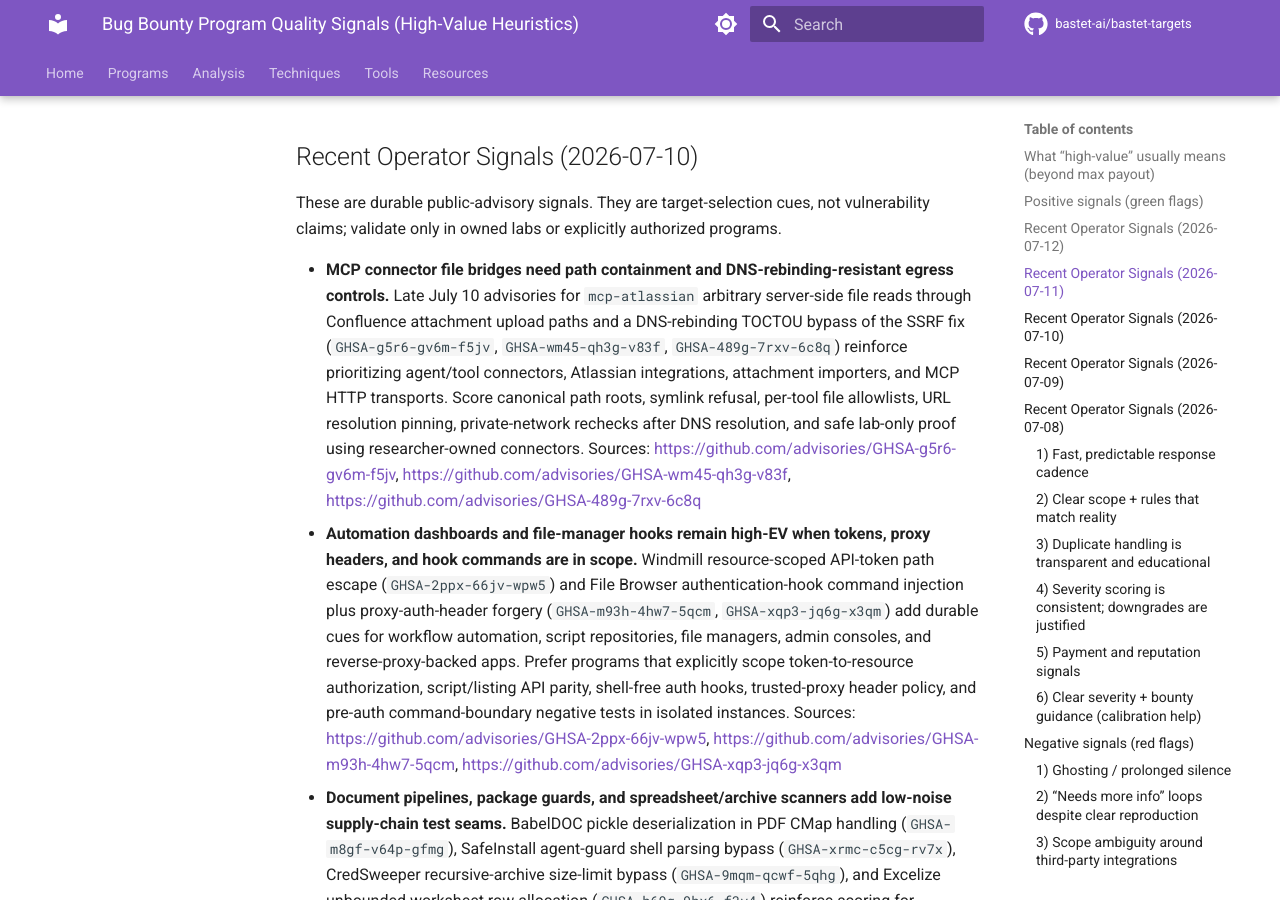
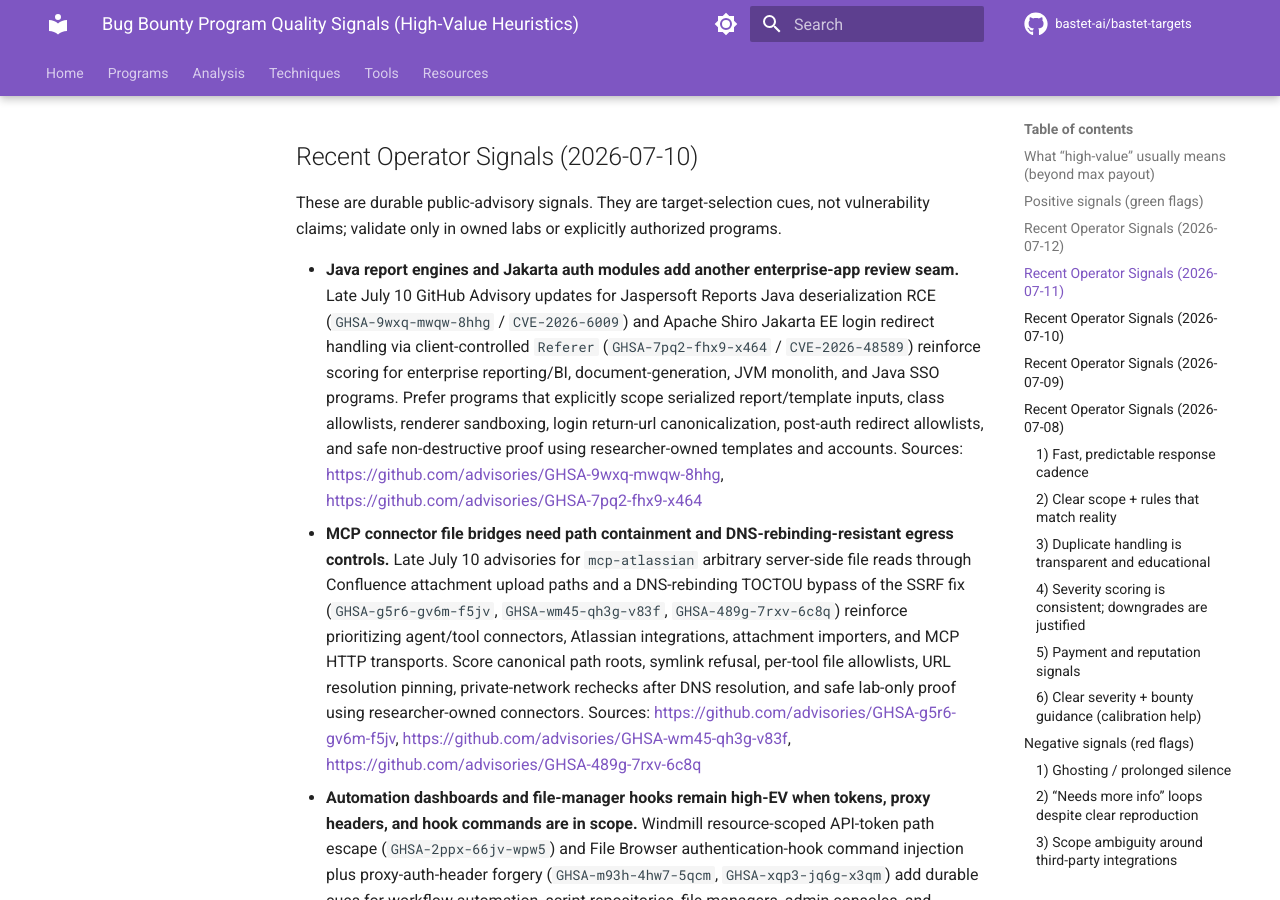
Before and after one commit to bastet-ai/bastet-targets, an MkDocs documentation site: the page built from docs/program-quality-signals.md, in a window 1280 px wide and 900 px high, scrolled down 3367 px. Built offline with MkDocs 1.6.1 and Material for MkDocs 9.7.7, drawn with Linux system fonts in a browser that asks for light colours; comment, search, counter and statistics services are not loaded.

Commit message:
Add July 10 Java enterprise target signal

```diff
--- a/docs/program-quality-signals.md
+++ b/docs/program-quality-signals.md
@@ -37,6 +37,7 @@
 
 These are durable public-advisory signals. They are target-selection cues, not vulnerability claims; validate only in owned labs or explicitly authorized programs.
 
+- **Java report engines and Jakarta auth modules add another enterprise-app review seam.** Late July 10 GitHub Advisory updates for Jaspersoft Reports Java deserialization RCE (`GHSA-9wxq-mwqw-8hhg` / `CVE-2026-6009`) and Apache Shiro Jakarta EE login redirect handling via client-controlled `Referer` (`GHSA-7pq2-fhx9-x464` / `CVE-2026-48589`) reinforce scoring for enterprise reporting/BI, document-generation, JVM monolith, and Java SSO programs. Prefer programs that explicitly scope serialized report/template inputs, class allowlists, renderer sandboxing, login return-url canonicalization, post-auth redirect allowlists, and safe non-destructive proof using researcher-owned templates and accounts. Sources: https://github.com/advisories/GHSA-9wxq-mwqw-8hhg, https://github.com/advisories/GHSA-7pq2-fhx9-x464
 - **MCP connector file bridges need path containment and DNS-rebinding-resistant egress controls.** Late July 10 advisories for `mcp-atlassian` arbitrary server-side file reads through Confluence attachment upload paths and a DNS-rebinding TOCTOU bypass of the SSRF fix (`GHSA-g5r6-gv6m-f5jv`, `GHSA-wm45-qh3g-v83f`, `GHSA-489g-7rxv-6c8q`) reinforce prioritizing agent/tool connectors, Atlassian integrations, attachment importers, and MCP HTTP transports. Score canonical path roots, symlink refusal, per-tool file allowlists, URL resolution pinning, private-network rechecks after DNS resolution, and safe lab-only proof using researcher-owned connectors. Sources: https://github.com/advisories/GHSA-g5r6-gv6m-f5jv, https://github.com/advisories/GHSA-wm45-qh3g-v83f, https://github.com/advisories/GHSA-489g-7rxv-6c8q
 - **Automation dashboards and file-manager hooks remain high-EV when tokens, proxy headers, and hook commands are in scope.** Windmill resource-scoped API-token path escape (`GHSA-2ppx-66jv-wpw5`) and File Browser authentication-hook command injection plus proxy-auth-header forgery (`GHSA-m93h-4hw7-5qcm`, `GHSA-xqp3-jq6g-x3qm`) add durable cues for workflow automation, script repositories, file managers, admin consoles, and reverse-proxy-backed apps. Prefer programs that explicitly scope token-to-resource authorization, script/listing API parity, shell-free auth hooks, trusted-proxy header policy, and pre-auth command-boundary negative tests in isolated instances. Sources: https://github.com/advisories/GHSA-2ppx-66jv-wpw5, https://github.com/advisories/GHSA-m93h-4hw7-5qcm, https://github.com/advisories/GHSA-xqp3-jq6g-x3qm
 - **Document pipelines, package guards, and spreadsheet/archive scanners add low-noise supply-chain test seams.** BabelDOC pickle deserialization in PDF CMap handling (`GHSA-m8gf-v64p-gfmg`), SafeInstall agent-guard shell parsing bypass (`GHSA-xrmc-c5cg-rv7x`), CredSweeper recursive-archive size-limit bypass (`GHSA-9mqm-qcwf-5qhg`), and Excelize unbounded worksheet row allocation (`GHSA-h69g-9hx6-f3v4`) reinforce scoring for document conversion, package-install guards, secret scanners, spreadsheet importers, and CI artifact processors. Favor parser sandboxing, safe deserialization, argv-only execution, archive recursion/ratio ceilings, sheet dimension validation, and non-destructive synthetic corpus evidence. Sources: https://github.com/advisories/GHSA-m8gf-v64p-gfmg, https://github.com/advisories/GHSA-xrmc-c5cg-rv7x, https://github.com/advisories/GHSA-9mqm-qcwf-5qhg, https://github.com/advisories/GHSA-h69g-9hx6-f3v4
```
Also changed, not shown: docs/programs/program-quality-signals.md (+1 -0 lines), docs/resources/program-quality-signals.md (+1 -0 lines).
